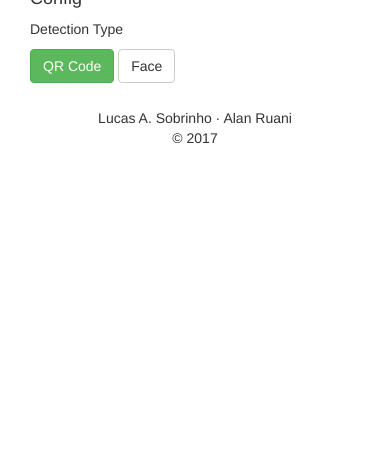
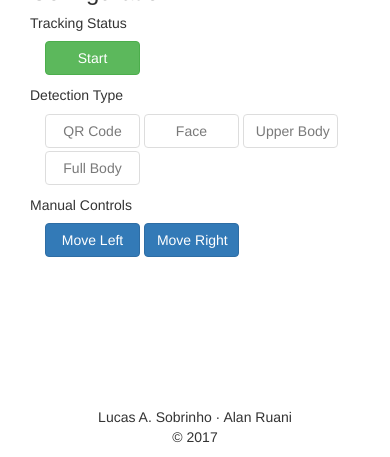
Before and after one commit to lasobrinho/TrackBot-Robotics, a Flask app: page / in a window 390 px wide. Shown: the part 387-844 px from the top of the page. Run offline with Flask 2, Linux system fonts and the light colour scheme; data that the repository does not hold is empty; parts of the project's set-up code (start-up, migrations or seed data) failed here and were passed over; some libraries are stand-ins or nearby versions.

Commit message:
Implementing start/stop button for tracking and support for manual left/right commands

```diff
--- a/camera_processing.py
+++ b/camera_processing.py
@@ -37,46 +37,55 @@ def get_frame(stream):
 
 scanner = zbar.ImageScanner()
 scanner.parse_config('enable')
-face_cascade = cv2.CascadeClassifier('/usr/local/share/OpenCV/haarcascades/haarcascade_frontalface_default.xml')
 
-def process_video(stream, tb_ip='192.168.4.1', tb_port=8787, feature='qrcode', hw_test=False):
+hc_methods = {
+	'face': cv2.CascadeClassifier('/usr/local/share/OpenCV/haarcascades/haarcascade_frontalface_default.xml'),
+	'upperbody': cv2.CascadeClassifier('/usr/local/share/OpenCV/haarcascades/haarcascade_upperbody.xml'),
+	'fullbody': cv2.CascadeClassifier('/usr/local/share/OpenCV/haarcascades/haarcascade_fullbody.xml')
+}
+
+def process_video(stream, tb_ip='192.168.4.1', tb_port=8787, detect=True, feature='qrcode'):
 
 	message = None
 	rect_center = None
 	detection = False
+	cmd = {}
 
 	img = get_frame(stream)
 	while img == None:
 		img = get_frame(stream)
+
+	if not detect:
+		ret_enc, jpeg = cv2.imencode('.jpg', img)
+		return cmd, jpeg.tobytes()
+
 	gray = cv2.cvtColor(img, cv2.COLOR_BGR2GRAY)
 
 	center = (img.shape[1]/2, img.shape[0]/2)
 	cv2.circle(img, center, 3, (0, 255, 0), 1)
 
-	if feature == 'face':
-		faces = face_cascade.detectMultiScale(gray, 1.3, 5)
-
-		for (x, y, w, h) in faces:
+	if feature != "qrcode":
+		hc = hc_methods[feature]
+		detections = hc.detectMultiScale(gray, 1.3, 5)
+		for (x, y, w, h) in detections:
 			detection = True
 			cv2.rectangle(img, (x, y), (x + w, y + h), (255, 0, 0), 2)
 			rect_center = (x + w/2, y + h/2)
 			cv2.circle(img, rect_center, 3, (255, 0, 0), 1)
 			cv2.line(img, center, rect_center, (0, 255, 0))
 			break
-
-	if feature == 'qrcode':
+	else:
 		pil = Image.fromarray(gray)
 		width, height = pil.size
 		raw = pil.tobytes()
 		image = zbar.Image(width, height, 'Y800', raw)
 		scanner.scan(image)
-
 		for symbol in image:
 			detection = True
 			try:
 				cv2.rectangle(img, symbol.location[0], symbol.location[2], (255, 0, 0), 2)
 			except:
-				print("cv2.Rectangle tuple error, skipping...")
+				# cv2.Rectangle tuple error, skipping...
 				detection = False
 				break
 			x = symbol.location[0][0]
@@ -88,7 +97,6 @@ def process_video(stream, tb_ip='192.168.4.1', tb_port=8787, feature='qrcode', h
 			cv2.line(img, center, rect_center, (0, 255, 0))
 			break
 
-	cmd = {}
 	if detection:
 		x_distance = center[0] - rect_center[0]
 		y_distance = center[1] - rect_center[1]
@@ -96,14 +104,14 @@ def process_video(stream, tb_ip='192.168.4.1', tb_port=8787, feature='qrcode', h
 		cmd['delta_x'] = x_distance
 		cmd['delta_y'] = y_distance
 
-		if hw_test:
-			# Send UDP package with the cmd message
-			if message == None:
-				message = '0,0'
-			sendUDPpackage(message, tb_ip, tb_port)
-			if receiveUDPpackage(tb_port) != "acknowledged":
-				print("Error: receiveUDPpackage() != \"acknowledged\"")
-				return
+		# if hw_test:
+		# 	# Send UDP package with the cmd message
+		# 	if message == None:
+		# 		message = '0,0'
+		# 	sendUDPpackage(message, tb_ip, tb_port)
+		# 	if receiveUDPpackage(tb_port) != "acknowledged":
+		# 		print("Error: receiveUDPpackage() != \"acknowledged\"")
+		# 		return
 
 	ret_enc, jpeg = cv2.imencode('.jpg', img)
 	return cmd, jpeg.tobytes()
--- a/main.py
+++ b/main.py
@@ -13,8 +13,15 @@ socketio = SocketIO(app)
 
 webcam_ip = ''
 detectionType = 'qrcode'
+detect = 'stop_detection'
+detectToggle = {
+	'start_detection': True,
+	'stop_detection': False
+}
+
 s = socket.socket(socket.AF_INET, socket.SOCK_STREAM)
 host, port = '192.168.4.1', 8787
+s.connect((host, port))
 
 @app.route('/')
 def index():
@@ -28,13 +35,13 @@ def sendJSON(cmd, s):
 
 def gen():
 	global webcam_ip
-	s.connect((host, port))
+	global s
 
 	url = 'http://{}:{}/video'.format(webcam_ip, str(8080))
 	stream = urllib.urlopen(url)
 
 	while True:
-		cmd, frame = camera_processing.process_video(stream, feature=detectionType)
+		cmd, frame = camera_processing.process_video(stream, feature=detectionType, detect=detectToggle[detect])
 		if cmd:
 			sendJSON(cmd, s)
 		yield (b'--frame\r\n'
@@ -51,5 +58,17 @@ def handle_change_detection_type(json):
 	global detectionType
 	detectionType = json['detectionType']
 
+@socketio.on('detection_toggle')
+def handle_detection_toggle(json):
+	global detect
+	detect = json['detect']
+
+@socketio.on('move_command')
+def handle_move_command(json):
+	global s
+	cmd = {}
+	cmd['command'] = json['command']
+	sendJSON(cmd, s)
+
 if __name__ == '__main__':
 	socketio.run(app)
--- a/templates/index.html
+++ b/templates/index.html
@@ -11,50 +11,92 @@
 	<script type="text/javascript" charset="utf-8">
 		var socket = io.connect('http://' + document.domain + ':' + location.port);
 	</script>
+	<style type="text/css">
+		.btn-detection, #btn_detection_toggle, .btn-ctrl {
+			width: 95px;
+			margin-bottom: 3px
+		}
+	</style>
 </head>
 
 <body>
 
-	<div class="container-fluid">
+	<div class="container">
 		<div class="header">
 			<h3 class="text-muted">TrackBot Manager</h3>
 		</div>
-
+ 		<br>
 		<div class="row">
-			<div class="col-sm-9">
-				<h4>Camera Live Feed</h4>
-				<img id="bg" src="{{ url_for('video_feed') }}" class="img-responsive">
+			<div class="col-sm-9" style="background-color: #111">
+				<img id="bg" src="{{ url_for('video_feed') }}" class="img-responsive center-block">
 			</div>
 
 			<div class="col-sm-3">
 					<div class="col-sm-12">
-						<h4>Config</h4>
-						<p>Detection Type</p>
-						<button type="button" value="qrcode" id="btn_qrcode" class="btn btn-success">QR Code</button>
-						<button type="button" value="face" id="btn_face" class="btn btn-default">Face</button>
+						<h3>Configuration</h3>
+						<h5>Tracking Status</h5>
+						<div class="col-sm-12">
+							<button type="button" value="start_detection" id="btn_detection_toggle" class="btn btn-success">Start</button>
+						</div>
+						<h5>Detection Type</h5>
+						<div class="col-sm-12">
+							<button type="button" value="qrcode" id="btn_qrcode" class="btn btn-success btn-detection">QR Code</button>
+							<button type="button" value="face" id="btn_face" class="btn btn-default btn-detection">Face</button>
+							<button type="button" value="upperbody" id="btn_upperbody" class="btn btn-default btn-detection">Upper Body</button>
+							<button type="button" value="fullbody" id="btn_fullbody" class="btn btn-default btn-detection">Full Body</button>
+						</div>
+						<h5>Manual Controls</h5>
+						<div class="col-sm-12">
+							<button type="button" value="move_left" id="btn_ctrl_left" class="btn btn-primary btn-ctrl">Move Left</button>
+							<button type="button" value="move_right" id="btn_ctrl-right" class="btn btn-primary btn-ctrl">Move Right</button>
+						</div>
 					</div>
 				</div>
 			</div>
 		</div>
-
-		<footer class="footer" style="margin-top: 25px;">
-			<p class="text-center" style="margin-bottom: 0px;">Lucas A. Sobrinho · Alan Ruani</p>
-			<p class="text-center">&copy; 2017</p>
-		</footer>
+ 		<br>
+		<div class="navbar navbar-fixed-bottom">
+			<div class="container">
+				<p class="text-center" style="margin-bottom: 0px;">Lucas A. Sobrinho · Alan Ruani</p>
+				<p class="text-center">&copy; 2017</p>
+			</div>
+		</div>
 
 	</div>
 
 	<script type="text/javascript">
-		$(document).ready(function(){
-			$("#btn_qrcode").click(function(){
-				socket.emit('change_detection_type', {detectionType: 'qrcode'});
-				$(this).removeClass().addClass("btn btn-success");
-				$("#btn_face").removeClass().addClass("btn btn-default");
+		$(document).ready(function() {
+			lastDetectionType = "qrcode";
+			$(".btn-detection").removeClass().addClass("btn btn-default btn-detection disabled");
+			$(".btn-detection").click(function() {
+				if($(this).hasClass("active")){
+					value = $(this).val();
+					lastDetectionType = value;
+					socket.emit('change_detection_type', {detectionType: value});
+					$(".btn-detection").removeClass().addClass("btn btn-default btn-detection active");
+					$(this).removeClass().addClass("btn btn-success btn-detection active");
+				}
 			});
-			$("#btn_face").click(function(){
-				socket.emit('change_detection_type', {detectionType: 'face'});
-				$(this).removeClass().addClass("btn btn-success");
-				$("#btn_qrcode").removeClass().addClass("btn btn-default");
+			$("#btn_detection_toggle").click(function(){
+				value = $(this).val();
+				socket.emit('detection_toggle', {detect: value});
+				if (value == "start_detection") {
+					$(this).removeClass().addClass("btn btn-danger");
+					$(this).val("stop_detection");
+					$(this).html("Stop");
+					$(".btn-detection").removeClass().addClass("btn btn-default btn-detection active");
+					$("#btn_" + lastDetectionType).removeClass().addClass("btn btn-success btn-detection active");
+				}
+				if (value == "stop_detection") {
+					$(this).removeClass().addClass("btn btn-success");
+					$(this).val("start_detection");
+					$(this).html("Start");
+					$(".btn-detection").removeClass().addClass("btn btn-default btn-detection disabled");
+				}
+			});
+			$(".btn-ctrl").click(function() {
+				value = $(this).val();
+				socket.emit('move_command', {command: value});
 			});
 		});
 	</script>
```
